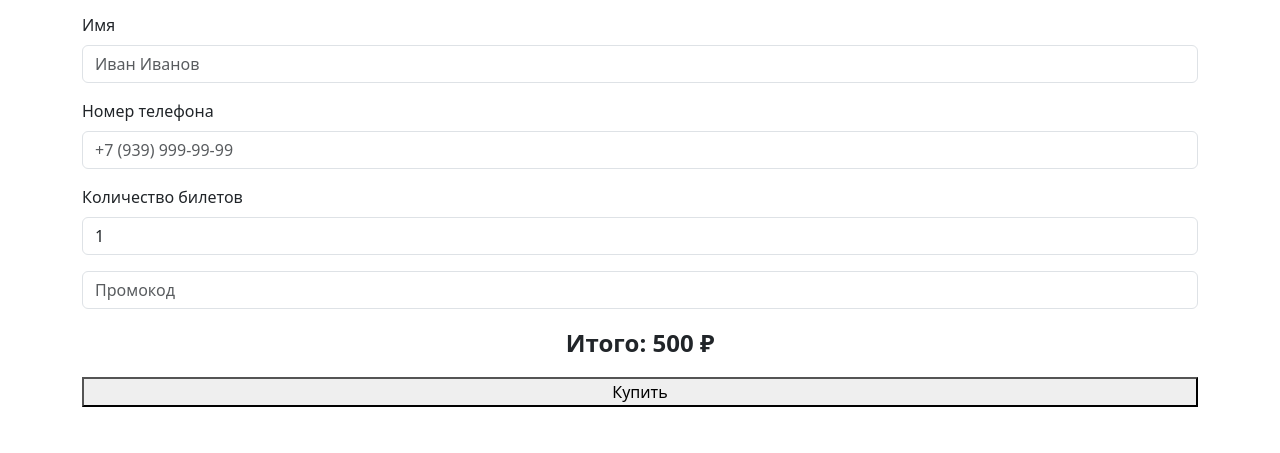
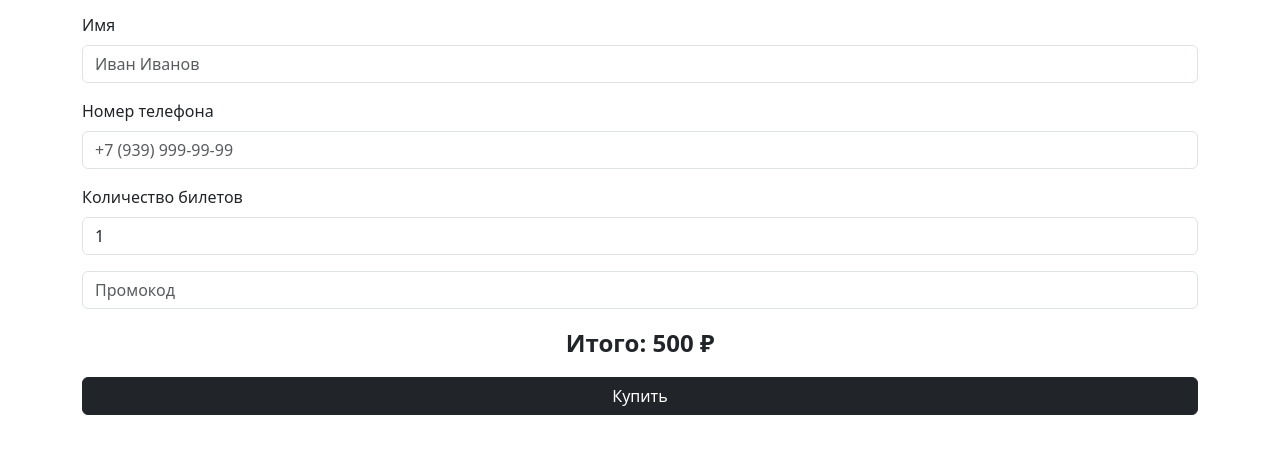
Before and after one commit to Morrow-cmdd/Morrow-cmdd.github.io, a plain HTML site: page index.html in a window 1280 px wide. Shown: the part 219-672 px from the top of the page. Drawn offline with nearby package versions, Linux system fonts and the light colour scheme.

Commit message:
Update index.html

```diff
--- a/index.html
+++ b/index.html
@@ -36,7 +36,7 @@
             <input type="text" class="form-control" id="promo" placeholder="Промокод">
         </div>
         <p class="y text-center fs-4 fw-bold">Итого: <span id="total-price">500</span> ₽</p>
-        <button type="submit" class="btn-submit btn-dark "  onclick="submitForm()">Купить</button>
+        <button type="submit" class="btn btn-submit btn-dark "  onclick="submitForm()">Купить</button>
 
     </div>
     <script src="https://cdn.jsdelivr.net/npm/bootstrap@5.3.3/dist/js/bootstrap.bundle.min.js" integrity="sha384-YvpcrYf0tY3lHB60NNkmXc5s9fDVZLESaAA55NDzOxhy9GkcIdslK1eN7N6jIeHz" crossorigin="anonymous"></script>
```
